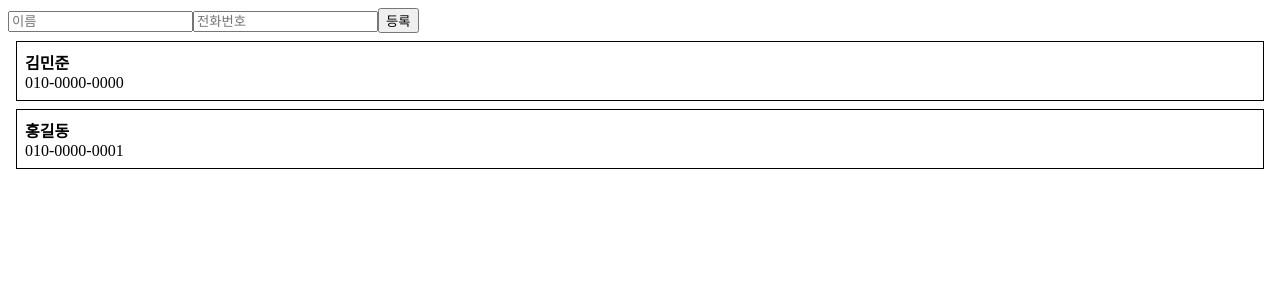
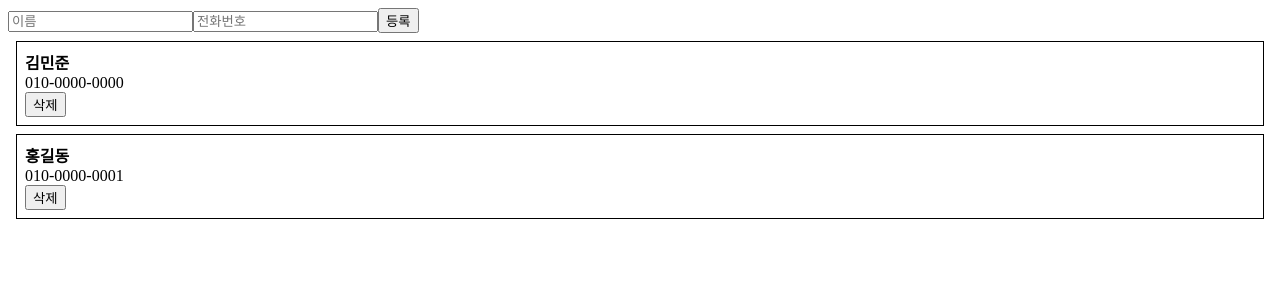
Before and after one commit to dorothy7964/react_phonebook, a React (Create React App) app: page / in a window 1280 px wide. Shown: the top 300 px of the page. Built offline with nearby package versions, Linux system fonts and the light colour scheme; the HTML template or start-up script is replaced by a standard one.

Commit message:
배열 다루기 (2) 제거와 수정
데이터 제거
filter 사용

```diff
--- a/src/App.js
+++ b/src/App.js
@@ -23,6 +23,13 @@
     })
   }
 
+  handleRemove = (id) => {
+    const { information } = this.state;
+    this.setState({
+      information: information.filter(info => info.id !== id)
+    })
+  }
+
   render(){
     const { information } = this.state;
     return(
@@ -31,7 +38,10 @@
           onCreate={this.handleCreate}
         />
 
-        <PhoneInfoList data={information}/>
+        <PhoneInfoList
+          data={information}
+          onRemove={this.handleRemove}
+        />
       </div>
     )
   }
--- a/src/component/PhoneInfo.js
+++ b/src/component/PhoneInfo.js
@@ -7,6 +7,12 @@
       phone: '010-0000-0000',
       id: 0
     }
+  }
+
+  handleRemove = () => {
+    // 삭제 버튼이 클릭되면 onRemove 에 id 넣어서 호출
+    const { info, onRemove } = this.props;
+    onRemove(info.id);
   }
 
   render() {
@@ -24,6 +30,7 @@
       <div style={style}>
         <div><b>{name}</b></div>
         <div>{phone}</div>
+        <button onClick={this.handleRemove}>삭제</button>
       </div>
     );
   }
--- a/src/component/PhoneInfoList.js
+++ b/src/component/PhoneInfoList.js
@@ -3,13 +3,20 @@
 
 class PhoneInfoList extends Component {
   static defaultProps = {
-    data: []
+    data: [],
+    onRemove: () => console.warn('onRemove not defined'),
   }
 
   render() {
-    const { data } = this.props;
+    const { data, onRemove } = this.props;
     const list = data.map(
-      info => (<PhoneInfo key={info.id} info={info}/>)
+      info => (
+        <PhoneInfo
+          key={info.id}
+          info={info}
+          onRemove={onRemove}
+        />
+      )
     );
 
     return (
```
